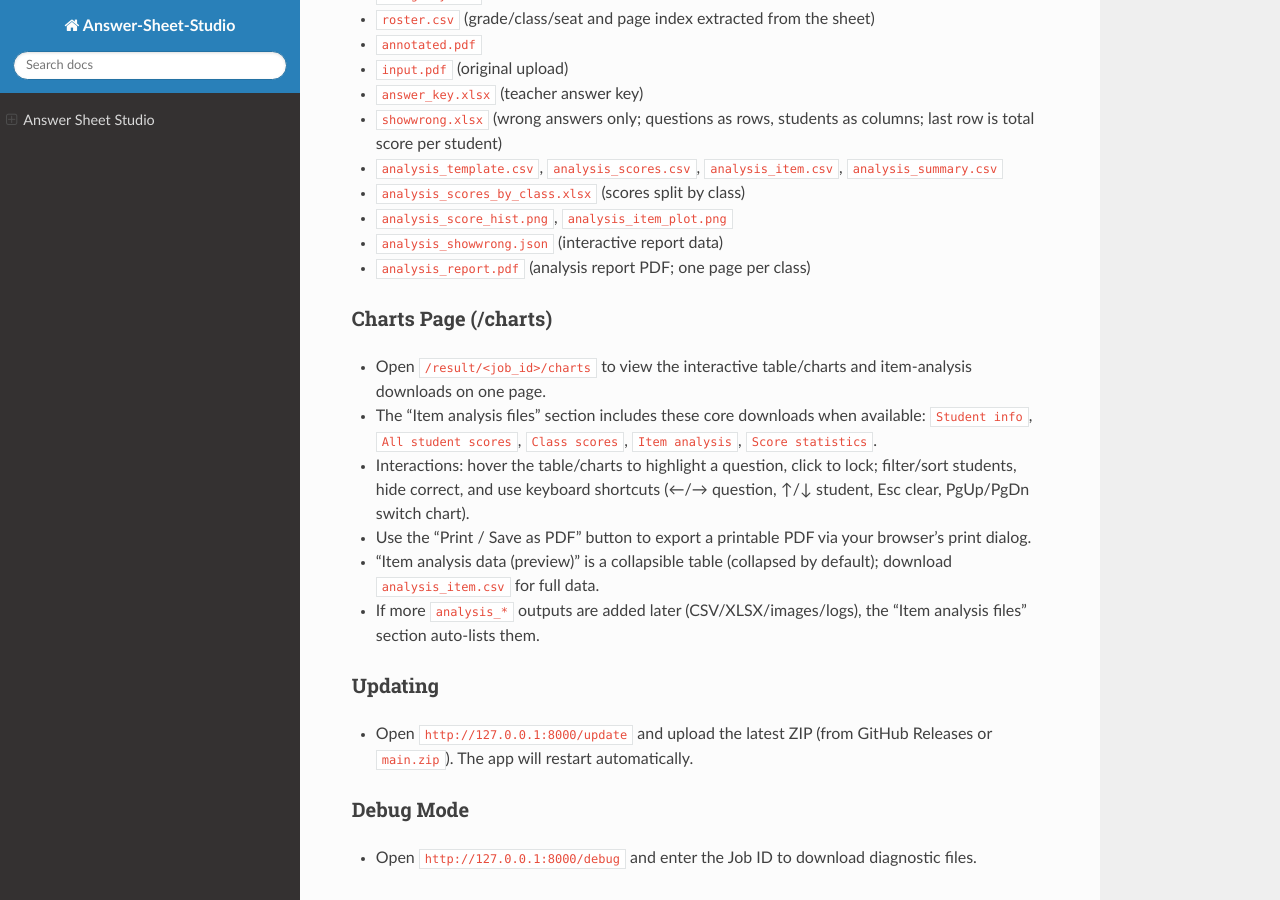
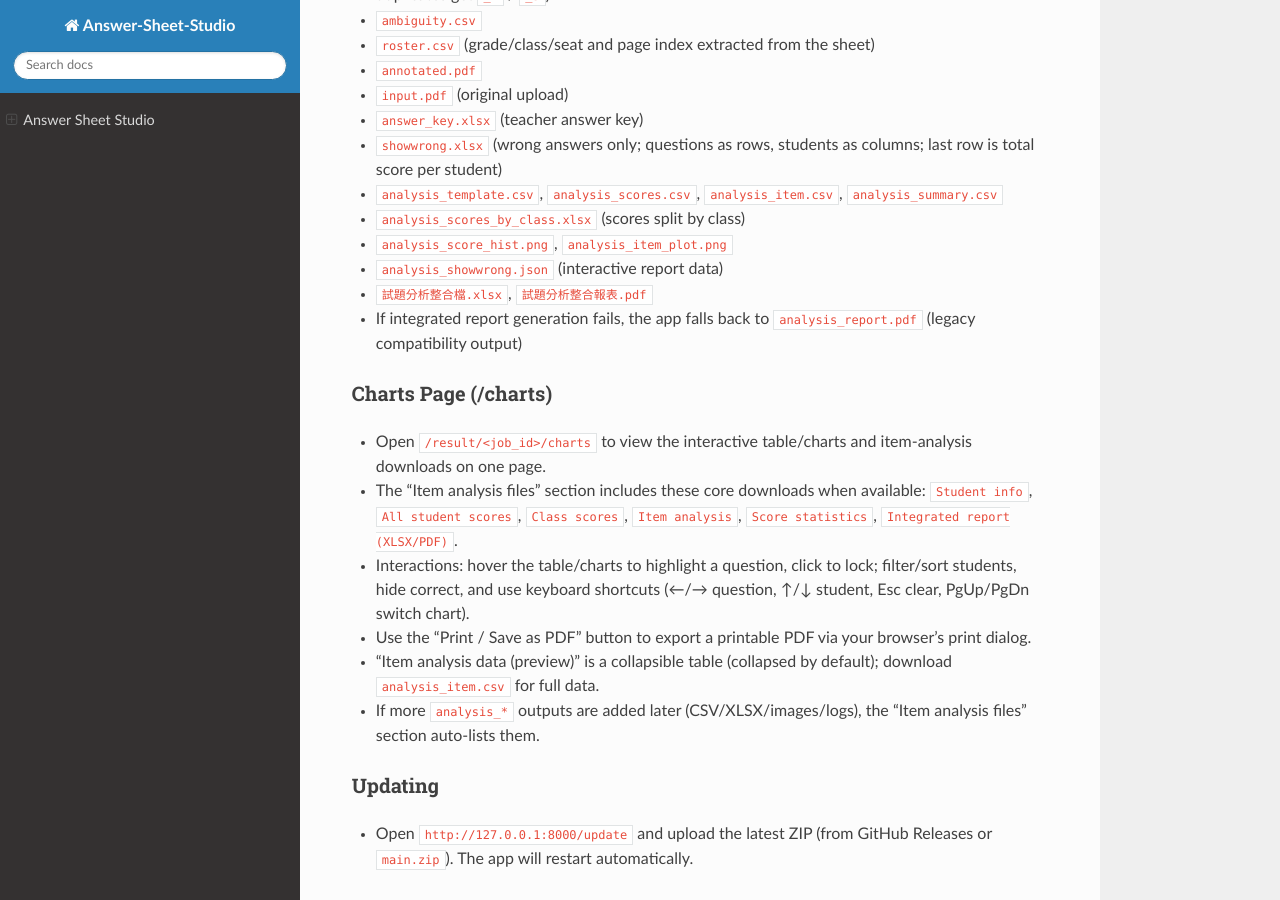
Before and after one commit to Abieskawa/answer-sheet-studio, a Sphinx documentation site: the page built from source/index.rst, in a window 1280 px wide and 900 px high, scrolled down 5169 px. Built offline with Sphinx 7.4.7 and the Read the Docs theme 3.1.0, drawn with Linux system fonts in a browser that asks for light colours; some of the changed text lies outside the part shown.

Commit message:
docs: sync README and RTD output file names

```diff
--- a/source/index.rst
+++ b/source/index.rst
@@ -69,13 +69,14 @@
 - ``analysis_scores_by_class.xlsx`` （按班級分表的成績表）
 - ``analysis_score_hist.png``、``analysis_item_plot.png``
 - ``analysis_showwrong.json`` （結果頁互動圖表用）
-- ``analysis_report.pdf`` （分析結果 PDF；每班一頁）
+- ``試題分析整合檔.xlsx``、``試題分析整合報表.pdf``
+- 若整合報表產生失敗，會回退輸出 ``analysis_report.pdf`` （舊版相容檔）
 
 圖表頁（/charts）
 ~~~~~~~~~~~~~~~~~
 
 - 開啟 ``/result/<job_id>/charts`` 可在同一頁查看互動式表格/圖表與「試題分析檔案」下載連結。
-- 「試題分析檔案」會顯示核心下載項目：``學生資訊``、``全部學生分數``、``各班分數``、``試題分析``、``分數統計``（若對應檔案存在）。
+- 「試題分析檔案」會顯示核心下載項目：``學生資訊``、``全部學生分數``、``各班分數``、``試題分析``、``分數統計``、``試題分析整合報表（XLSX/PDF）``（若對應檔案存在）。
 - 互動功能：滑鼠移到表格/圖表可醒目提示題號，點一下可鎖定；支援學生篩選/排序、隱藏正確，以及鍵盤快捷鍵（←/→ 題號、↑/↓ 學生、Esc 清除、PgUp/PgDn 切換圖）。
 - 可用頁面上的「列印／存成 PDF」按鈕，透過瀏覽器列印功能輸出成可列印的 PDF。
 - 「試題分析數據（預覽）」為可展開表格（預設收合）；需要完整資料請下載 ``analysis_item.csv``。
@@ -192,13 +193,14 @@
 - ``analysis_scores_by_class.xlsx`` (scores split by class)
 - ``analysis_score_hist.png``, ``analysis_item_plot.png``
 - ``analysis_showwrong.json`` (interactive report data)
-- ``analysis_report.pdf`` (analysis report PDF; one page per class)
+- ``試題分析整合檔.xlsx``, ``試題分析整合報表.pdf``
+- If integrated report generation fails, the app falls back to ``analysis_report.pdf`` (legacy compatibility output)
 
 Charts Page (/charts)
 ~~~~~~~~~~~~~~~~~~~~~
 
 - Open ``/result/<job_id>/charts`` to view the interactive table/charts and item-analysis downloads on one page.
-- The “Item analysis files” section includes these core downloads when available: ``Student info``, ``All student scores``, ``Class scores``, ``Item analysis``, ``Score statistics``.
+- The “Item analysis files” section includes these core downloads when available: ``Student info``, ``All student scores``, ``Class scores``, ``Item analysis``, ``Score statistics``, ``Integrated report (XLSX/PDF)``.
 - Interactions: hover the table/charts to highlight a question, click to lock; filter/sort students, hide correct, and use keyboard shortcuts (←/→ question, ↑/↓ student, Esc clear, PgUp/PgDn switch chart).
 - Use the “Print / Save as PDF” button to export a printable PDF via your browser’s print dialog.
 - “Item analysis data (preview)” is a collapsible table (collapsed by default); download ``analysis_item.csv`` for full data.
```
Also changed, not shown: README.md (+6 -4 lines).
